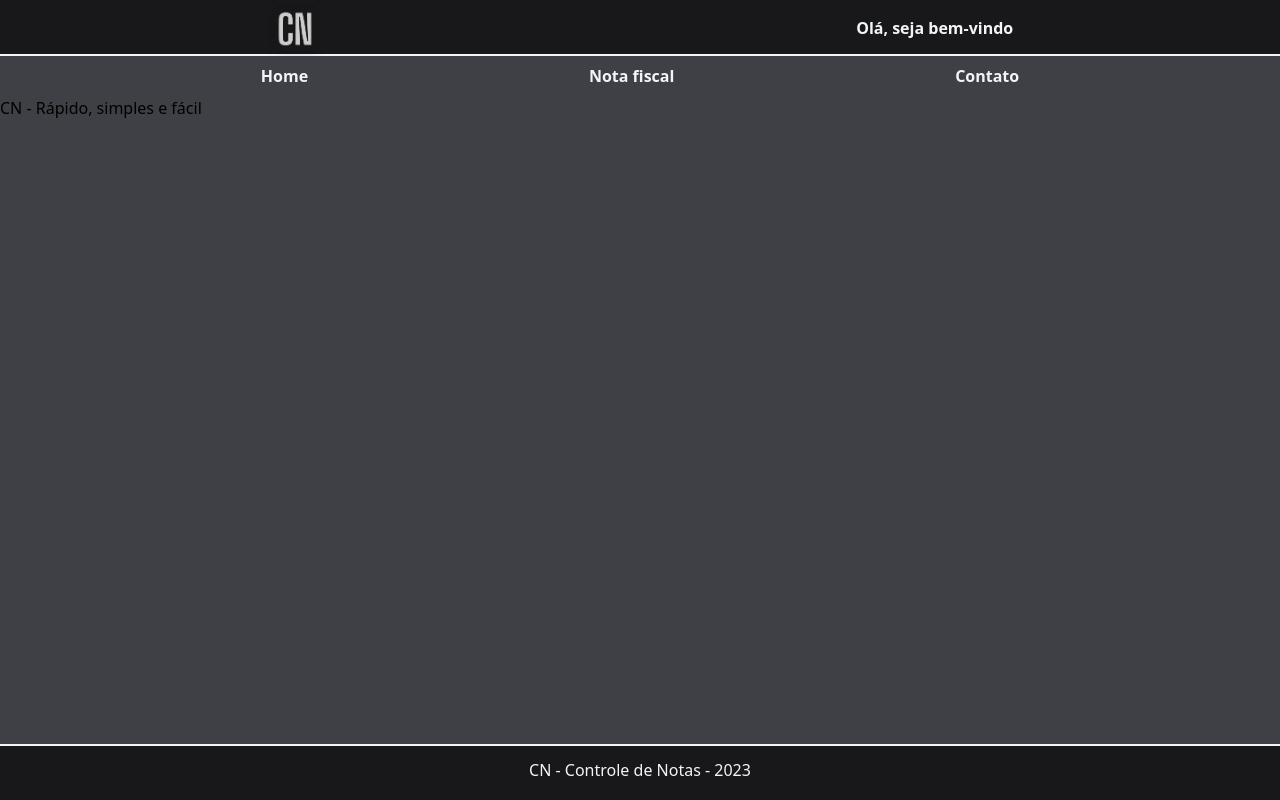
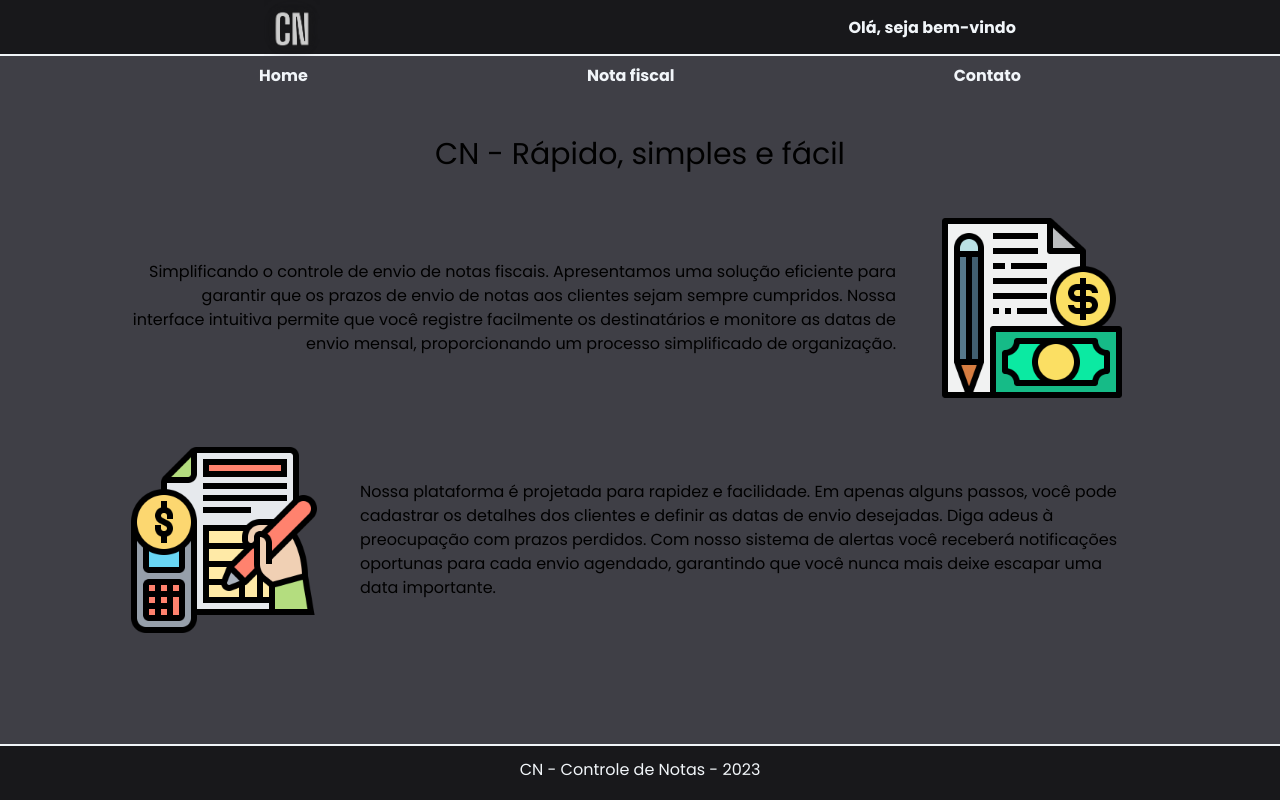
Before and after one commit to Aristeu-Miranda/controle-notas, a React (Create React App) app: page /cn/home in a window 1280 px wide. Built offline with nearby package versions, Linux system fonts and the light colour scheme.

Commit message:
feat: add page home

```diff
--- a/src/Pages/Home/index.tsx
+++ b/src/Pages/Home/index.tsx
@@ -1,9 +1,32 @@
+import ImgNota from '../../Images/nf-img.png';
+import ImgNotaDois from '../../Images/nf-img-dois.png'
+
 function Home() {
     return (
-       <div>
-            <div>
-                <h1>CN - Rápido, simples e fácil</h1>
-                <p></p>
+       <div className='pt-10 flex flex-col items-center'>
+            <h1 className='text-3xl pb-10'>CN - Rápido, simples e fácil</h1>
+            <div className='max-w-5xl'>
+                <div className='flex mb-10 text-right items-center'>
+                    <p className='w-3/4 mr-10'>
+                    Simplificando o controle de envio de notas fiscais.
+                    Apresentamos uma solução eficiente para garantir que os prazos de envio
+                     de notas aos clientes sejam sempre cumpridos. Nossa interface
+                     intuitiva permite que você registre facilmente os destinatários
+                     e monitore as datas de envio mensal, proporcionando um processo
+                     simplificado de organização.
+                    </p>
+                    <img className='w-48 h-48' src={ImgNota} alt="Icone de papel refererindo-se a uma nota fiscal colorido" />
+                </div>
+                <div className='flex items-center'>
+                    <img className='w-48 h-48 mr-10' src={ImgNotaDois} alt="Icone de papel refererindo-se a uma nota fiscal colorido" />
+                    <p className='w-3/4'>
+                    Nossa plataforma é projetada para rapidez e facilidade. Em apenas alguns passos,
+                    você pode cadastrar os detalhes dos clientes e definir as datas de envio desejadas.
+                    Diga adeus à preocupação com prazos perdidos. Com nosso sistema de alertas você
+                    receberá notificações oportunas para cada envio agendado, garantindo
+                    que você nunca mais deixe escapar uma data importante.
+                </p>
+                </div>
             </div>
        </div>
     )
--- a/src/index.css
+++ b/src/index.css
@@ -1,3 +1,5 @@
+@import url('https://fonts.googleapis.com/css2?family=Poppins:wght@400;500;700&display=swap');
+
 @tailwind base;
 @tailwind components;
 @tailwind utilities;
@@ -6,4 +8,5 @@ body {
   @apply bg-zinc-700;
   @apply text-black;
   @apply box-border;
+  @apply font-poppins;
 }
--- a/tailwind.config.js
+++ b/tailwind.config.js
@@ -2,7 +2,11 @@
 module.exports = {
   content: ["./src/**/*.{js,ts,jsx,tsx}"],
   theme: {
-    extend: {},
+    extend: {
+      fontFamily: {
+        poppins: ['Poppins']
+      }
+    },
   },
   plugins: [],
 }
```
Also changed, not shown: src/Images/nf-img-dois.png (added), src/Images/nf-img.png (added).
